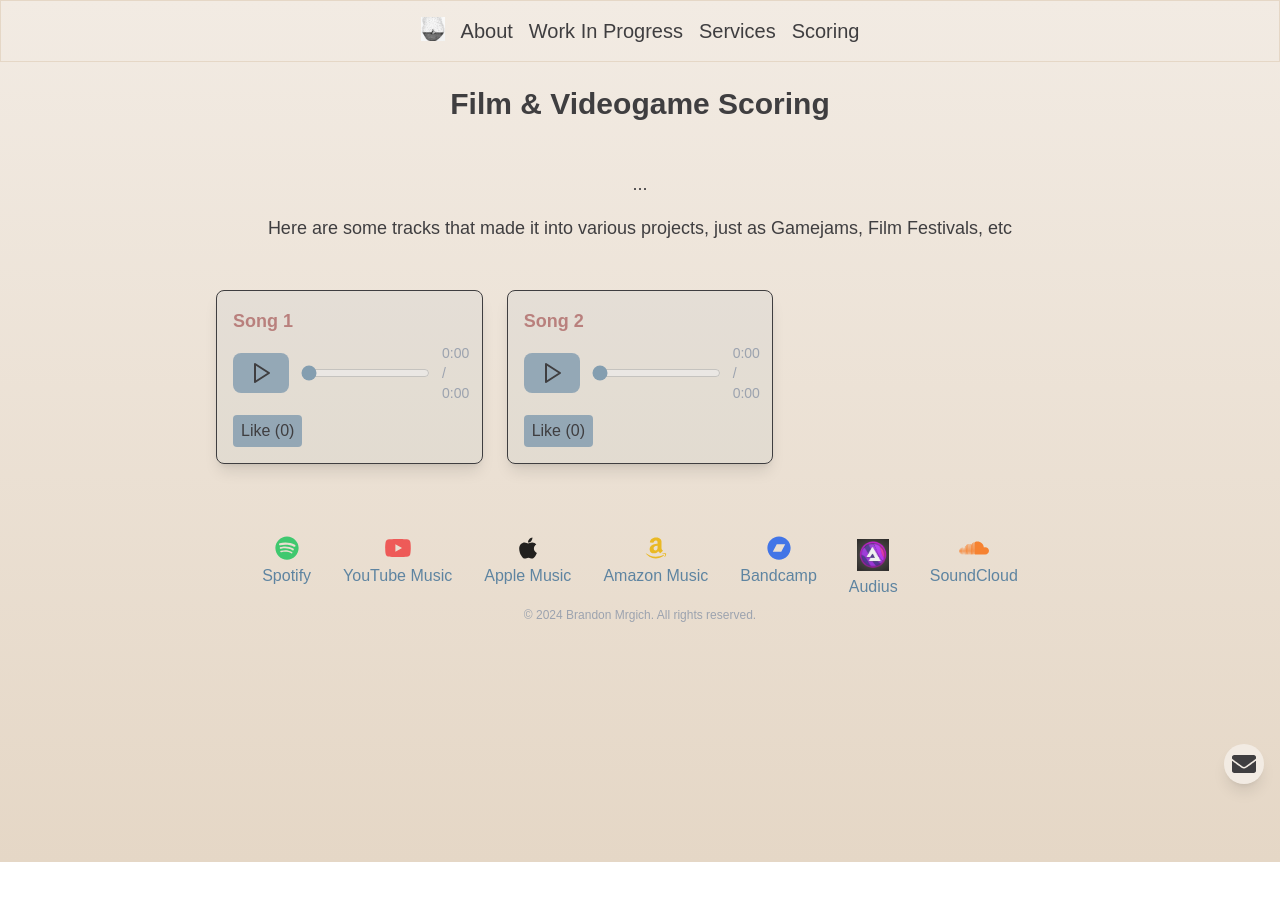
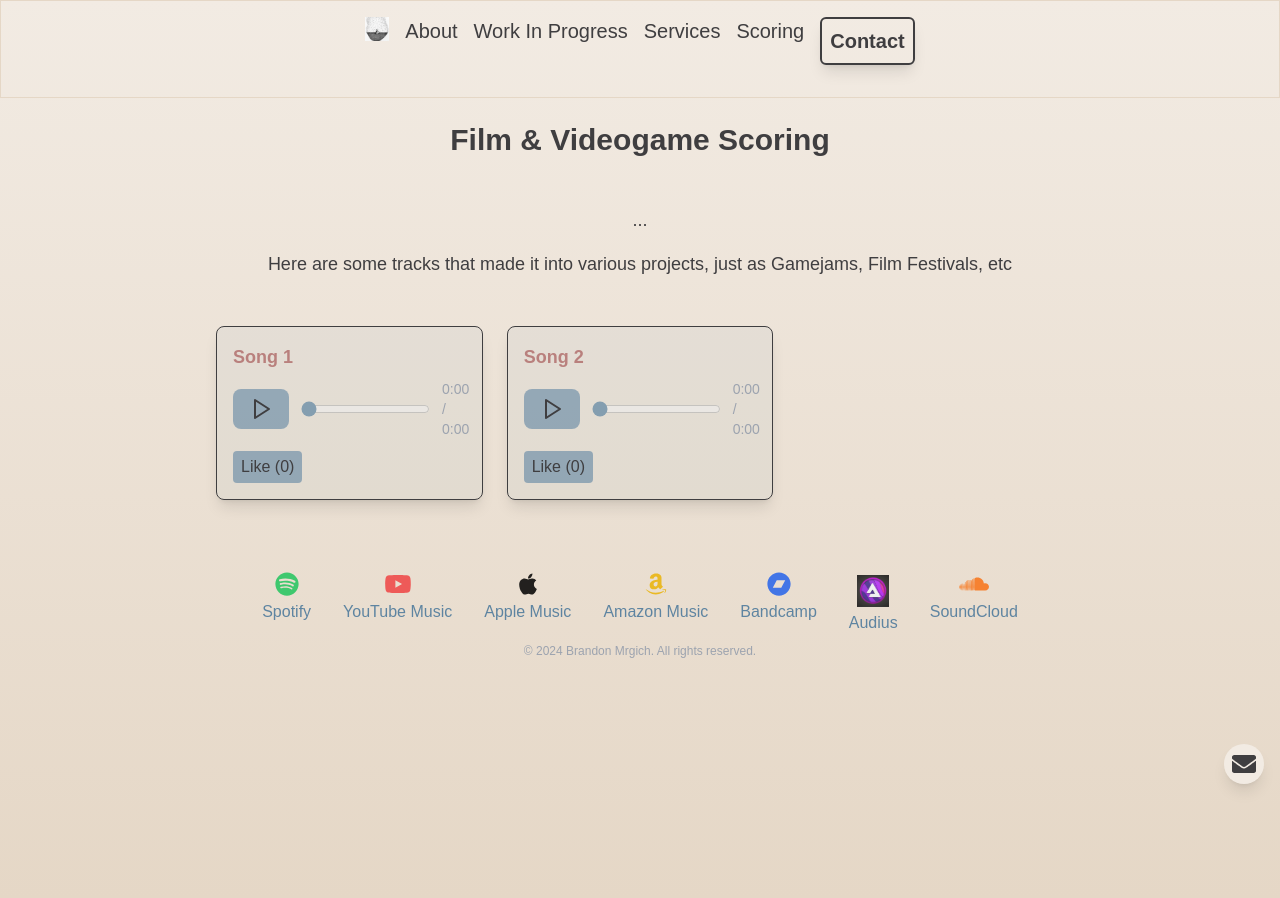
Before and after one commit to brandonmrgich/music-portfolio, a React (Create React App) app: page /scoring in a window 1280 px wide. Before the commit the page ends 862 px from the top, so only its background shows below. Built offline with nearby package versions, Linux system fonts and the light colour scheme.

Commit message:
Added contact button to nav

```diff
--- a/src/App.js
+++ b/src/App.js
@@ -67,6 +67,9 @@ const App = () => {
                                     Scoring
                                 </Link>
                             </li>
+                            <div className="flex justify-center mb-4">
+                                <ContactButton />
+                            </div>
                         </ul>
                     </nav>
 
--- a/src/components/Contact/ContactButton.js
+++ b/src/components/Contact/ContactButton.js
@@ -6,8 +6,17 @@ const ContactButton = () => {
     const { openForm } = useContact(); // Get openForm function from context
 
     return (
-        <button className="bg-comfy-light p-2 rounded shadow-lg" onClick={openForm}>
-            Contact
+        <button
+            className="font-semibold relative
+                   border-2 border-comfy-dark bg-transparent
+                   px-2 py-2 rounded-md shadow-lg
+                   hover:bg-comfylight-accent2 transition duration-300
+                   ease-in-out transform hover:scale-105"
+            onClick={openForm}
+        >
+            <span className="text-md relative inset-0 flex items-center justify-center text-comfy-dark">
+                Contact
+            </span>
         </button>
     );
 };
--- a/src/components/Services.js
+++ b/src/components/Services.js
@@ -51,10 +51,6 @@ const Services = ({ isAdmin }) => {
                 <AudioGrid tracks={tracks} isComparison={isComparison} />
             </section>
 
-            <section className="contact space-y-4">
-                <ContactButton />
-            </section>
-
             {isAdmin && (
                 <section className="admin space-y-4">
                     <h2 className="text-2xl font-semibold text-gray-800">Admin</h2>
```
